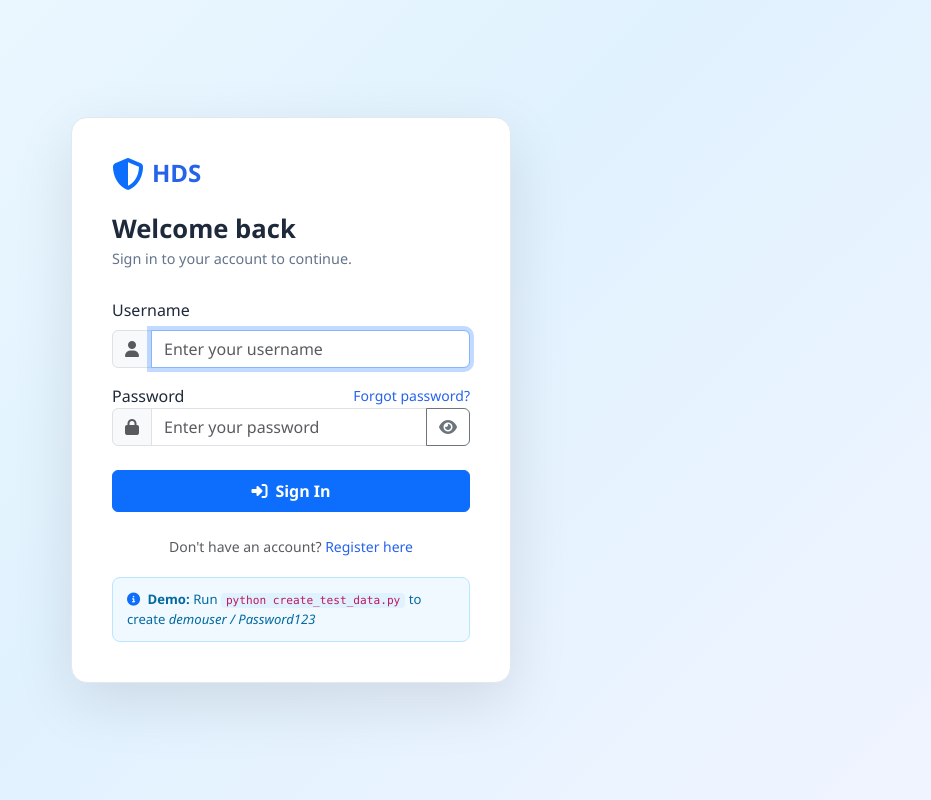
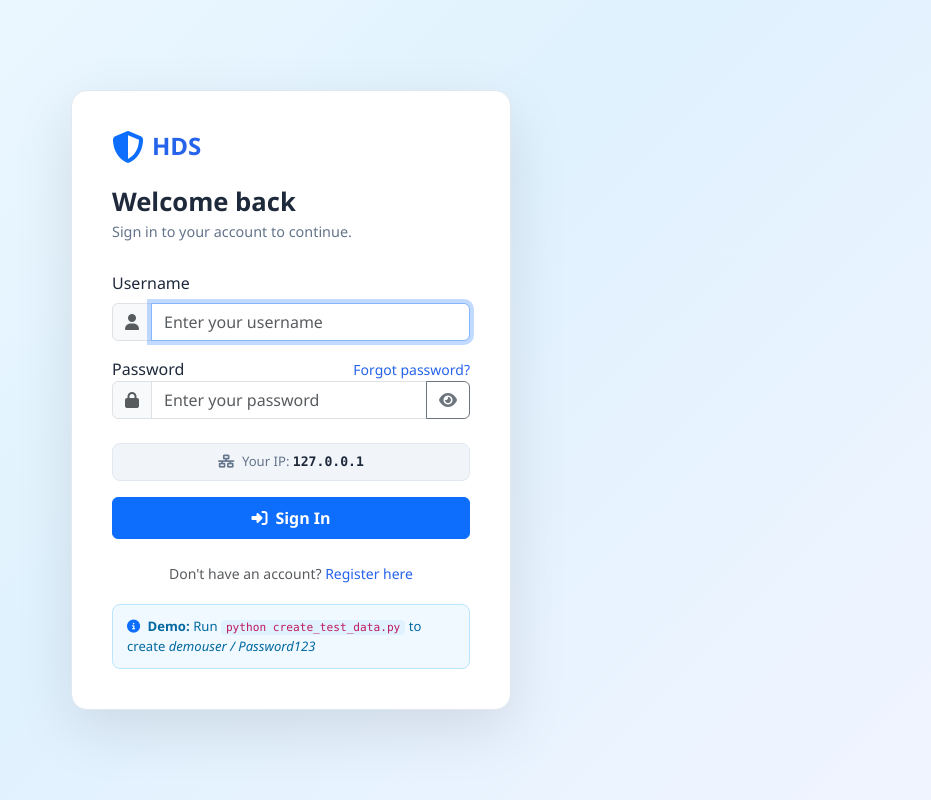
Before and after one commit to aungphonemyint412-prog/HackingDetectingSystemOfUnauthorizedLoginDevices, a Flask app: page /login in a window 1280 px wide. Shown: the whole page, without its empty margins (349-1280 px from the left). Run offline with Flask 3, Linux system fonts and the light colour scheme.

Commit message:
Show user device IP address on login page
Co-Authored-By: Claude Sonnet 4.6 <noreply@anthropic.com>

```diff
--- a/app.py
+++ b/app.py
@@ -723,7 +723,7 @@ def login():
                         'Use "Forgot password?" to unlock.',
                         'danger',
                     )
-                return render_template('login.html')
+                return render_template('login.html', client_ip=get_client_ip())
 
         if user and user.check_password(password):
             # ── Mandatory 2-digit login code (always, unless in test mode) ─
@@ -893,7 +893,7 @@ def login():
 
             flash('Invalid username or password.', 'danger')
 
-    return render_template('login.html')
+    return render_template('login.html', client_ip=get_client_ip())
 
 
 # ── Verify 2FA ────────────────────────────────────────────────────────────
--- a/templates/login.html
+++ b/templates/login.html
@@ -40,6 +40,11 @@
         </div>
       </div>
 
+      <div class="ip-badge mb-3">
+        <i class="fas fa-network-wired me-1"></i>
+        Your IP: <strong class="font-monospace">{{ client_ip }}</strong>
+      </div>
+
       <button type="submit" class="btn btn-primary w-100 py-2 fw-semibold">
         <i class="fas fa-right-to-bracket me-2"></i>Sign In
       </button>
@@ -78,6 +83,18 @@
 {% endblock %}
 
 {% block scripts %}
+<style>
+.ip-badge {
+  background: #f1f5f9;
+  border: 1px solid #e2e8f0;
+  border-radius: 8px;
+  padding: 8px 12px;
+  font-size: 0.82rem;
+  color: #64748b;
+  text-align: center;
+}
+.ip-badge strong { color: #1e293b; }
+</style>
 <script>
   document.getElementById('togglePwd').addEventListener('click', function () {
     const pwd  = document.getElementById('password');
```
